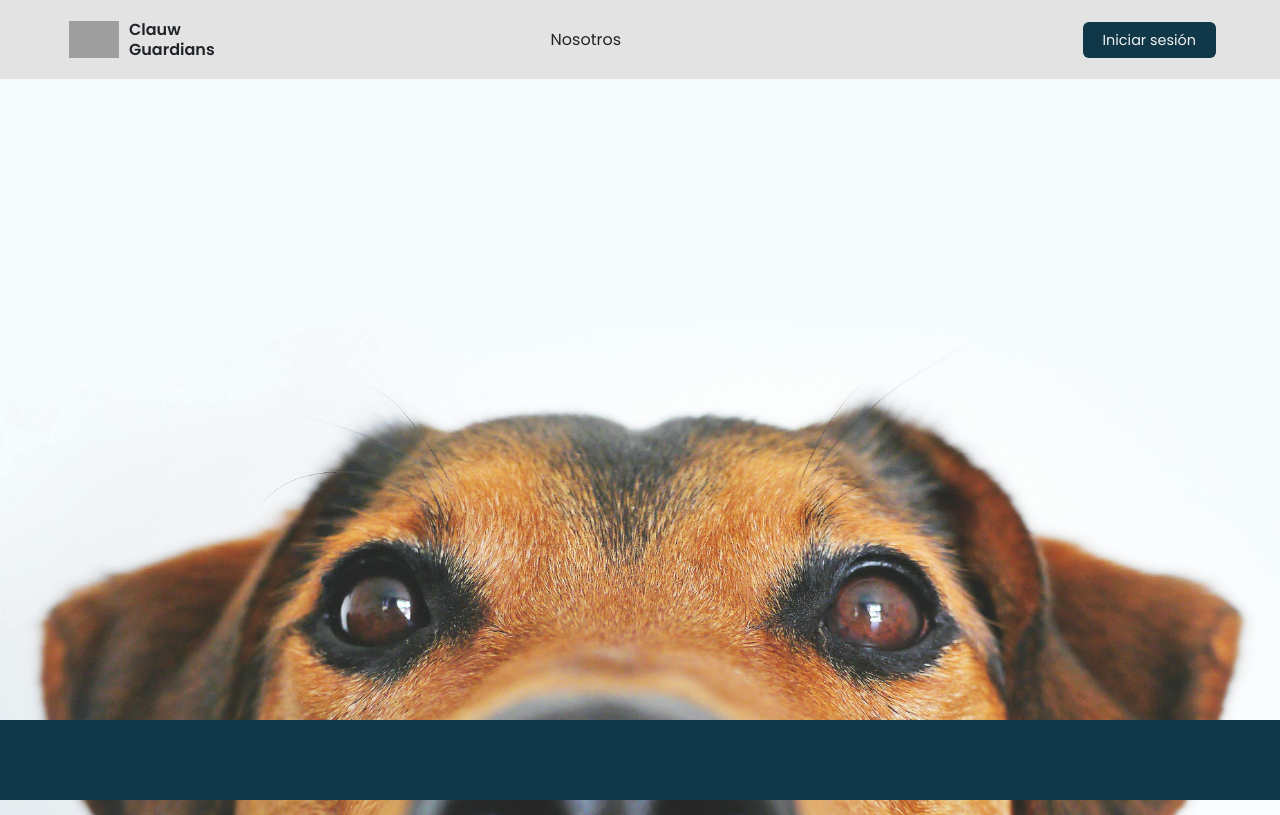
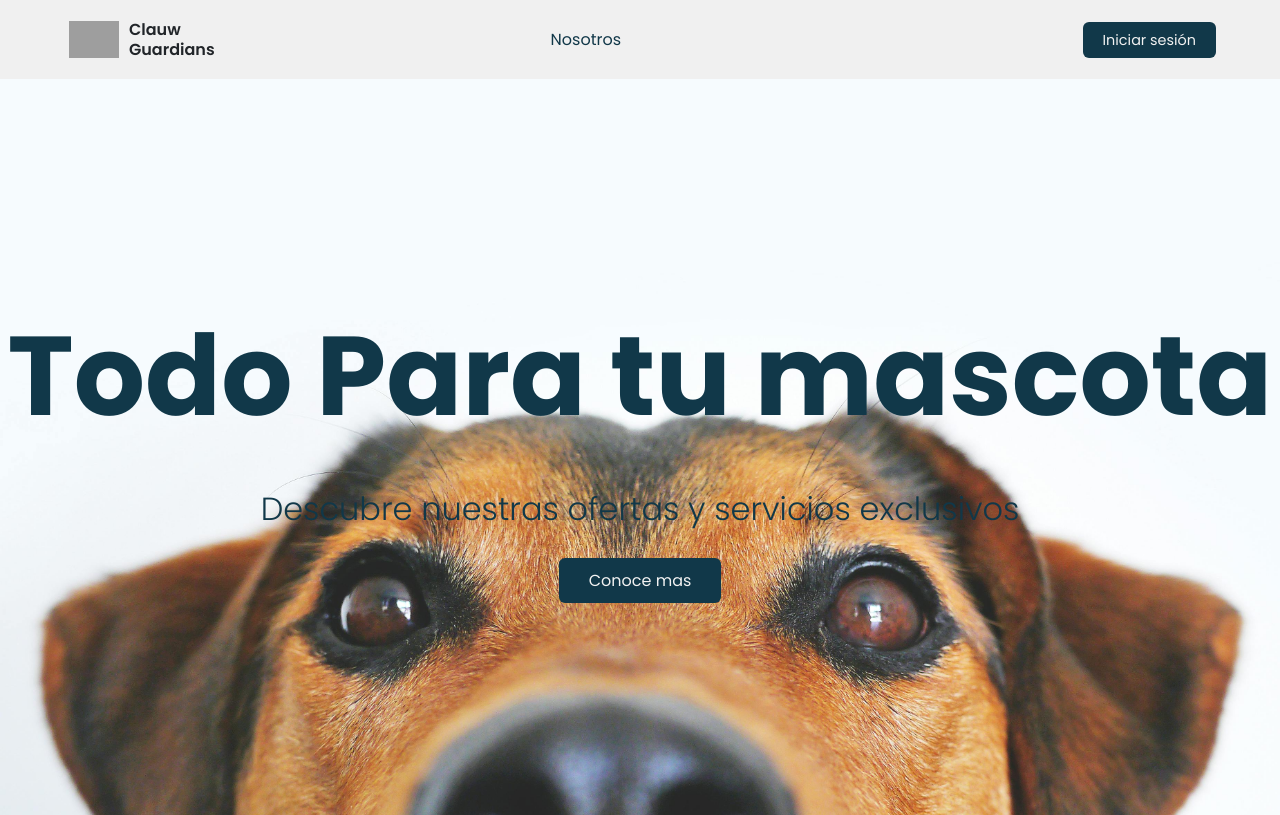
Before and after one commit to JDDAR/veterinariaProyect, a React (Create React App) app in the folder frontend/: page / in a window 1280 px wide. Built offline with nearby package versions, Linux system fonts and the light colour scheme; no server answers; grey boxes are pictures that could not be loaded.

Commit message:
Estilos Home

```diff
--- a/frontend/src/pages/Home.jsx
+++ b/frontend/src/pages/Home.jsx
@@ -9,6 +9,11 @@ const Home = () => {
       <HeaderNav />
       <div className="containerHome">
         <img src={BgImage} alt="" />
+        <div className="containerHome__contentHome">
+          <h2>Todo Para tu mascota</h2>
+          <h3>Descubre nuestras ofertas y servicios exclusivos</h3>
+          <NavLink to="/">Conoce mas</NavLink>
+        </div>
       </div>
     </>
   );
--- a/frontend/src/styles/_variables.scss
+++ b/frontend/src/styles/_variables.scss
@@ -34,5 +34,5 @@ $color-shadow:
 body {
   font-family: $font-family;
   background-color: $color-Bg;
-  color: $color-font;
+  color: $color-primary;
 }
--- a/frontend/src/styles/componets/__HeaderNav.scss
+++ b/frontend/src/styles/componets/__HeaderNav.scss
@@ -2,7 +2,7 @@
 
 .containerHeader {
   width: 100%;
-  background: rgba(v.$color-Bg-secondary, 0.1);
+  background: rgba(v.$color-Bg-secondary, 0.01);
 }
 
 .HeaderNav {
--- a/frontend/src/styles/componets/home/home.scss
+++ b/frontend/src/styles/componets/home/home.scss
@@ -4,11 +4,37 @@
   width: 100%;
   height: 92vh;
   position: relative;
+  display: flex;
+  align-items: center;
+  justify-content: center;
   img {
     width: 100%;
     height: 100%;
     position: absolute;
     object-fit: cover;
-    z-index: 1;
+    z-index: 2;
+  }
+  &__contentHome {
+    position: absolute;
+    z-index: 3;
+    display: flex;
+    flex-direction: column;
+    flex-wrap: wrap;
+    align-items: center;
+    gap: 25px;
+    h2 {
+      font-size: 7rem;
+    }
+    h3 {
+      font-size: 2rem;
+      font-weight: 300;
+    }
+    a {
+      text-decoration: none;
+      background: v.$color-primary;
+      padding: 10px 30px;
+      color: v.$color-Bg;
+      border-radius: 6px;
+    }
   }
 }
```
